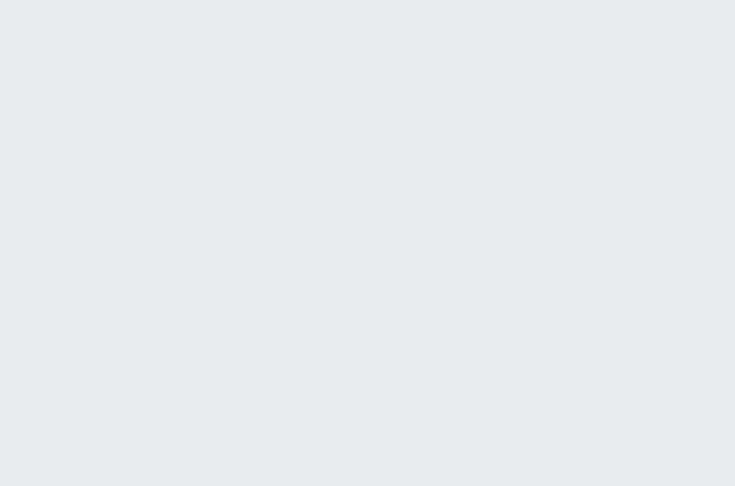
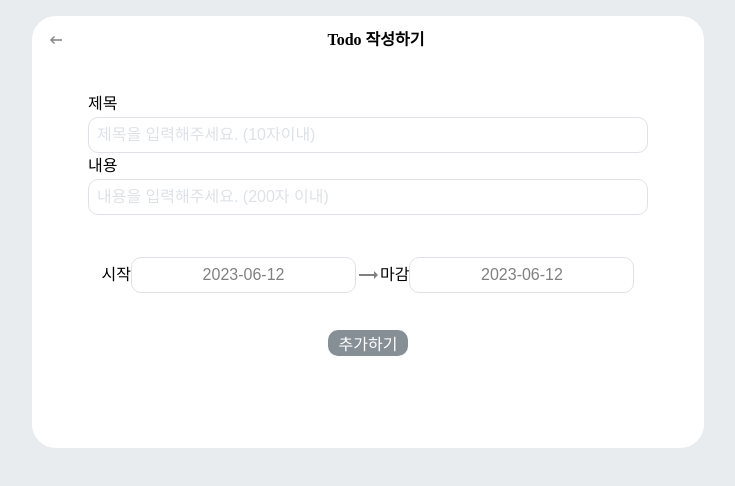
Before and after one commit to Wonahyeon/ReactTodo, a React (Create React App) app: page /todo-write in a window 1280 px wide. Before the commit this address had no page. Shown: the top 486 px of the page, without its empty margins (272-1007 px from the left). Built offline with nearby package versions, Linux system fonts and the light colour scheme.

Commit message:
Todo Insert Page
datePicker

```diff
--- a/package.json
+++ b/package.json
@@ -7,6 +7,7 @@
     "@testing-library/react": "^13.4.0",
     "@testing-library/user-event": "^13.5.0",
     "react": "^18.2.0",
+    "react-datepicker": "^4.13.0",
     "react-dom": "^18.2.0",
     "react-icons": "^4.9.0",
     "react-router-dom": "^6.12.1",
--- a/src/App.js
+++ b/src/App.js
@@ -3,20 +3,16 @@ import { createGlobalStyle } from "styled-components";
 import reset from "styled-reset";
 import { v4 as uuidv4 } from "uuid";
 
-import TodoTemplate from "./component/TodoTemplate";
-import TodoInsert from "./component/TodoInsert";
-import TodoList from "./component/TodoList";
 import { BrowserRouter, Route, Routes } from "react-router-dom";
-import TodoMain from "./component/TodoMain";
+import TodoMainPage from "./component/page/TodoMainPage";
+import TodoInsertPage from "./component/page/TodoInsertPage";
+import TodoListPage from "./component/page/TodoListPage";
 
 const GlobalStyle = createGlobalStyle`
   ${reset}
-
   body {
     background: #e9ecef;
   }
-
-
 `;
 
 function App() {
@@ -25,6 +21,11 @@ function App() {
       id:1, text: 'dd', deadline: 'yymmdd'
     }
   ]);
+  const [value, setValue] = useState('');
+  const [inputEmpty, setInputEmpty] = useState(true); // 할 일 미입력시
+  const [startDate, setStartDate] = useState(new Date()); // 시작일
+  const [diffDate, setDiffDate] = useState(new Date()); // 마감일
+
 
   useEffect(() => {
     const dbTodos = JSON.parse(localStorage.getItem('todos')) || [];
@@ -63,10 +64,11 @@ function App() {
     <GlobalStyle />
     <BrowserRouter>
       <Routes>
-        <Route path="/" element={<TodoMain/>} />
+        <Route path="/" element={<TodoMainPage/>} />
+        <Route path="/todo-write" element={<TodoInsertPage onInsert={handleInsert} value={value} setValue={setValue} inputEmpty={inputEmpty} setInputEmpty={setInputEmpty} diffDate={diffDate} setDiffDate={setDiffDate} startDate={startDate} setStartDate={setStartDate}/>} />
+        <Route path="/todo-list" element={<TodoListPage todos={todos} onRemove={handleRemove} onToggle={handleToggle} diffDate={diffDate} setDiffDate={setDiffDate}/>} />
       </Routes>
     </BrowserRouter>
-
 
     </>
   );
--- a/src/component/TodoDetail.jsx
+++ /dev/null
@@ -1,16 +0,0 @@
-import React from 'react';
-import styled from "styled-components";
-
-const TodoDetailWrapper = styled.div`
-  background: white;
-`;
-
-function TodoDetail(props) {
-  return (
-    <TodoDetailWrapper>
-
-    </TodoDetailWrapper>
-  );
-}
-
-export default TodoDetail;
--- a/src/component/TodoInsert.jsx
+++ b/src/component/TodoInsert.jsx
@@ -1,25 +1,53 @@
 import React, { useState } from 'react';
 import styled from 'styled-components';
-import { MdAdd as AddIcon } from "react-icons/md";
-// Tip: as를 사용하여 별칭을 붙여 사용하면 추후 아이콘이 바꿀때 한 곳만 바꾸면 되서 편함!
+import { MdOutlineTrendingFlat as NextIcon } from "react-icons/md";
+import { useNavigate } from 'react-router-dom';
+import DatePicker from "react-datepicker";
+import "react-datepicker/dist/react-datepicker.css";
+
 
 const TodoInsertWrapper = styled.div`
+  width: 35rem;
   display: flex;
   flex-direction: column;
   /* background: #495057; */
-  color: white;
+  /* color: white; */
+
+  .datePickerWrapper {
+    display: flex;
+    justify-content: center;
+    align-items: center;
+    margin: 2rem 0;
+    text-align: center;
+    input {
+      cursor: pointer;
+      background: none;
+      outline: none;
+      border: 1px solid #dee2e6;
+      margin: 5px 0;
+      border-radius: 10px;
+      padding: 0.5rem;
+      font-size: 1rem;
+      text-align: center;
+      color: gray;
+    }
+    svg {
+      font-size: 1.5rem;
+      color: gray;
+    }
+  }
 `;
 
 const StyledInput = styled.input`
   /* 기본 스타일 초기화 */
   background: none;
   outline: none;
-  border: none;
+  border: 1px solid #dee2e6;
+  margin: 5px 0;
+  border-radius: 10px;
   padding: 0.5rem;
   font-size: 1rem;
   color: #495057;
-  flex: 1;
-
   &::placeholder {
     color: #dee2e6;
   }
@@ -27,13 +55,12 @@ const StyledInput = styled.input`
 
 const StyledButton = styled.button`
   border: none;
+  border-radius: 10px;
   background: #868e96;
   color: white;
-  /* padding: 0 1rem; */
-  font-size: 1.5rem;
-  display: flex;
-  justify-content: center;
-  align-items: center;
+  font-size: 1rem;
+  margin: 0 auto;
+  width: 5rem;
   cursor: pointer;
   transition: 0.2s background ease-in;
 
@@ -41,16 +68,13 @@ const StyledButton = styled.button`
     background: #adb5bd;
   }
 `;
-const today = new Date();
-const nowDate = `${today.getFullYear()}${today.getMonth() + 1}${today.getDate()}`;
 
 function TodoInsert(props) {
-  const {onInsert} = props;
-  const [value, setValue] = useState('');
-  const [inputEmpty, setInputEmpty] = useState(true); // 할 일 미입력시
-  const [startDay, setStartDay] = useState('');
+  const {onInsert, value, setValue, inputEmpty, setInputEmpty, diffDate, setDiffDate, startDate, setStartDate} = props;
 
+  console.log(diffDate);
 
+  const navigate = useNavigate();
 
   const handleChange = (e) => {
     setValue(e.target.value);
@@ -64,6 +88,9 @@ function TodoInsert(props) {
     setValue(''); // value값 초기화
     setInputEmpty(false);
     setInputEmpty(true);
+
+    // todo-list로 이동
+    navigate('/todo-list');
     // submit 이벤트가 발생시키는 새로고침을 방지
     e.preventDefault();
   };
@@ -72,16 +99,27 @@ function TodoInsert(props) {
     // 일반적으로 keyup 이벤트를 통해 엔터키를 감지하는 로직을 작성
     //
     <TodoInsertWrapper>
-      <StyledInput type='text'
-        placeholder='할 일을 입력하세요.'
+      <label htmlFor='title'>제목</label>
+      <StyledInput type='text' id='title'
+        placeholder='제목을 입력해주세요. (10자이내)'
         value={value}
         onChange={handleChange}
       />
-      <StyledInput type='text'
-        placeholder='마감: YYYYMMDD'
+      <label htmlFor='content'>내용</label>
+      <StyledInput type='text' id='content'
+        placeholder='내용을 입력해주세요. (200자 이내)'
       />
+      <div className="datePickerWrapper">
+        <label>시작
+          <DatePicker selected={startDate} onChange={date => setStartDate(date)} dateFormat="yyyy-MM-dd" />
+        </label>
+        <NextIcon/>
+        <label>마감
+          <DatePicker selected={diffDate} onChange={date => setDiffDate(date)} dateFormat="yyyy-MM-dd" />
+        </label>
+      </div>
       <StyledButton type='submit' disabled={inputEmpty} onClick={handleSubmit}>
-        <AddIcon/>
+        추가하기
       </StyledButton>
     </TodoInsertWrapper>
   );
--- a/src/component/TodoList.jsx
+++ b/src/component/TodoList.jsx
@@ -4,6 +4,7 @@ import TodoListItem from './TodoListItem';
 
 const TodoListWrapper = styled.div`
   min-height: 320px;
+  width: 35rem;
 `;
 
 function TodoList(props) {
--- a/src/component/TodoTemplate.jsx
+++ b/src/component/TodoTemplate.jsx
@@ -1,49 +1,15 @@
 import React from 'react';
-import styled from 'styled-components';
-import TodoInsert from './TodoInsert';
-import TodoList from './TodoList';
-import TodoDetail from './TodoDetail';
-import { IoArrowBack as backIcon } from "react-icons/md";
-import { useNavigate } from 'react-router-dom';
+import styled from "styled-components";
 
-const TodoTemplateWrapper = styled.div`
-  width: 40rem;
-  height: 20rem;
-  margin: 0 auto;
-  margin-top: 1rem;
-  border-radius: 1.5rem;
-  background: white;
-  display: flex;
-  justify-content: center;
-  align-items: center;
-  `;
+const TemplateWrapper =  styled.div`
 
-  const TodoButton = styled.div`
-    border: none;
-    background: black;
-    width: 6rem;
-    height: 6rem;
-    border-radius: 6rem;
-    margin: 0 5rem;
-    display: flex;
-    justify-content: center;
-    align-items: center;
-
-    svg {
-      color: white;
-      font-size: 3rem;
-    }
-  `;
-
+`;
 
 function TodoTemplate(props) {
-  const { children } = props;
-  const navigate = useNavigate();
+  return (
+    <div>
 
-  return (
-    <TodoTemplateWrapper>
-
-    </TodoTemplateWrapper>
+    </div>
   );
 }
 
--- /dev/null
+++ b/src/component/page/TodoInsertPage.jsx
@@ -0,0 +1,60 @@
+import React from 'react';
+import styled from "styled-components";
+
+import { MdKeyboardBackspace as BackIcon } from "react-icons/md";
+import TodoInsert from '../TodoInsert';
+import { useNavigate } from 'react-router-dom';
+
+const TodoInsertWrapper = styled.div`
+  width: 40rem;
+  height: 25rem;
+  margin: 0 auto;
+  margin-top: 1rem;
+  padding: 1rem;
+  border-radius: 1.5rem;
+  background: white;
+  display: flex;
+  flex-direction: column;
+  /* justify-content: center; */
+  align-items: center;
+  `;
+
+  const TodoTitle = styled.div`
+    width: 40rem;
+    display: flex;
+    justify-content: space-between;
+    margin-bottom: 3rem;
+
+    svg {
+      color: gray;
+      cursor: pointer;
+    }
+
+    svg:hover {
+      color: black;
+    }
+
+    .title {
+      font-weight: bold;
+      text-align: center;
+      flex: 1;
+    }
+  `;
+
+function TodoInsertPage(props) {
+  const {onInsert, value, setValue, inputEmpty, setInputEmpty, diffDate, setDiffDate, startDate, setStartDate } = props;
+  const navigate = useNavigate();
+  return (
+    <TodoInsertWrapper>
+      <TodoTitle>
+        <BackIcon onClick={() => {
+          navigate("/");
+        }}/>
+        <h3 className='title'>Todo 작성하기</h3>
+      </TodoTitle>
+      <TodoInsert onInsert={onInsert} value={value} setValue={setValue} inputEmpty={inputEmpty} setInputEmpty={setInputEmpty} diffDate={diffDate} setDiffDate={setDiffDate} startDate={startDate} setStartDate={setStartDate}/>
+    </TodoInsertWrapper>
+  );
+}
+
+export default TodoInsertPage;
--- /dev/null
+++ b/src/component/page/TodoListPage.jsx
@@ -0,0 +1,61 @@
+import React from 'react';
+import styled from "styled-components";
+
+import { MdKeyboardBackspace as BackIcon } from "react-icons/md";
+import TodoInsert from '../TodoInsert';
+import { useNavigate } from 'react-router-dom';
+import TodoList from '../TodoList';
+
+const TodoListWrapper = styled.div`
+  width: 40rem;
+  height: 25rem;
+  margin: 0 auto;
+  margin-top: 1rem;
+  padding: 1rem;
+  border-radius: 1.5rem;
+  background: white;
+  display: flex;
+  flex-direction: column;
+  /* justify-content: center; */
+  align-items: center;
+  `;
+
+  const TodoTitle = styled.div`
+    width: 40rem;
+    display: flex;
+    justify-content: space-between;
+    margin-bottom: 3rem;
+
+    svg {
+      color: gray;
+      cursor: pointer;
+    }
+
+    svg:hover {
+      color: black;
+    }
+
+    .title {
+      font-weight: bold;
+      text-align: center;
+      flex: 1;
+    }
+  `;
+
+function TodoListPage(props) {
+  const {todos, onRemove, onToggle, diffDate, setDiffDate, dayCount, setDayCount} = props;
+  const navigate = useNavigate();
+  return (
+    <TodoListWrapper>
+      <TodoTitle>
+        <BackIcon onClick={() => {
+            navigate("/");
+          }}/>
+          <h3 className='title'>Todo List</h3>
+      </TodoTitle>
+      <TodoList todos={todos} onRemove={onRemove} onToggle={onToggle} diffDate={diffDate} setDiffDate={setDiffDate} dayCount={dayCount} setDayCount={setDayCount} />
+    </TodoListWrapper>
+  );
+}
+
+export default TodoListPage;
--- a/src/component/TodoMain.jsx
+++ b/src/component/page/TodoMainPage.jsx
@@ -1,4 +1,4 @@
-import React from 'react';
+import React, { useState } from 'react';
 import { useNavigate } from 'react-router-dom';
 import styled from "styled-components";
 import { MdMode as AddIcon } from "react-icons/md";
@@ -7,7 +7,8 @@ import { MdFormatListBulleted as ListIcon } from "react-icons/md";
 const Title = styled.div`
   color: gray;
   height: 4rem;
-  font-size: 1.5rem;
+  font-size: 2rem;
+  font-weight: bold;
   display: flex;
   justify-content: center;
   align-items: center;
@@ -27,7 +28,6 @@ const TodoMainWrapper = styled.div`
   `;
 
   const TodoButton = styled.div`
-    border: none;
     background: black;
     width: 6rem;
     height: 6rem;
@@ -43,18 +43,19 @@ const TodoMainWrapper = styled.div`
     }
   `;
 
-function TodoMain(props) {
+function TodoMainPage(props) {
   const navigate = useNavigate();
+
   return (
     <>
     <Title>TODO LIST</Title>
     <TodoMainWrapper>
-      <TodoButton type='button' onClick={() => {
+      <TodoButton onClick={() => {
         navigate("/todo-write");
       }}>
         <AddIcon />
       </TodoButton>
-      <TodoButton type='button' onClick={() => {
+      <TodoButton onClick={() => {
         navigate("/todo-list");
       }}>
         <ListIcon />
@@ -64,4 +65,4 @@ function TodoMain(props) {
   );
 }
 
-export default TodoMain;
+export default TodoMainPage;
```
Also changed, not shown: src/component/TodoListItem.jsx (+1 -9 lines), 2 other files (tests, documents, lock files or other folders).
